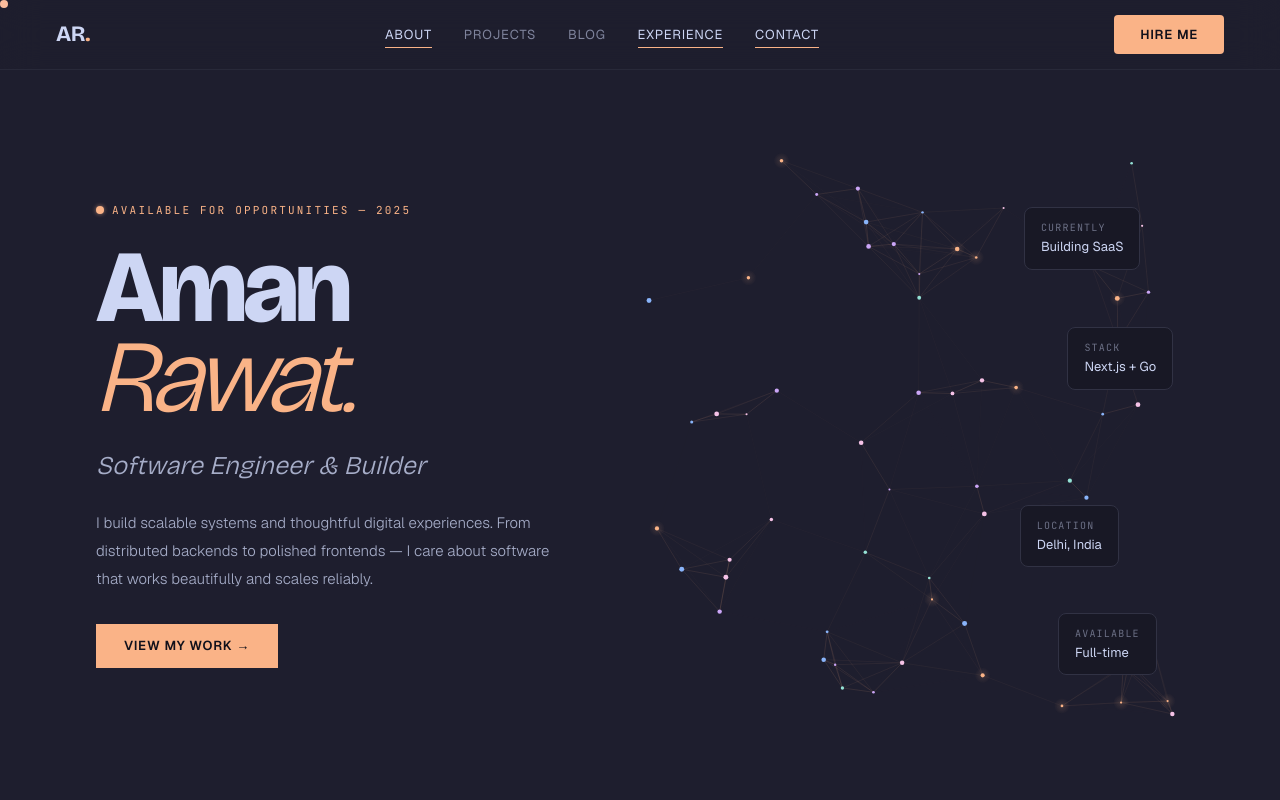
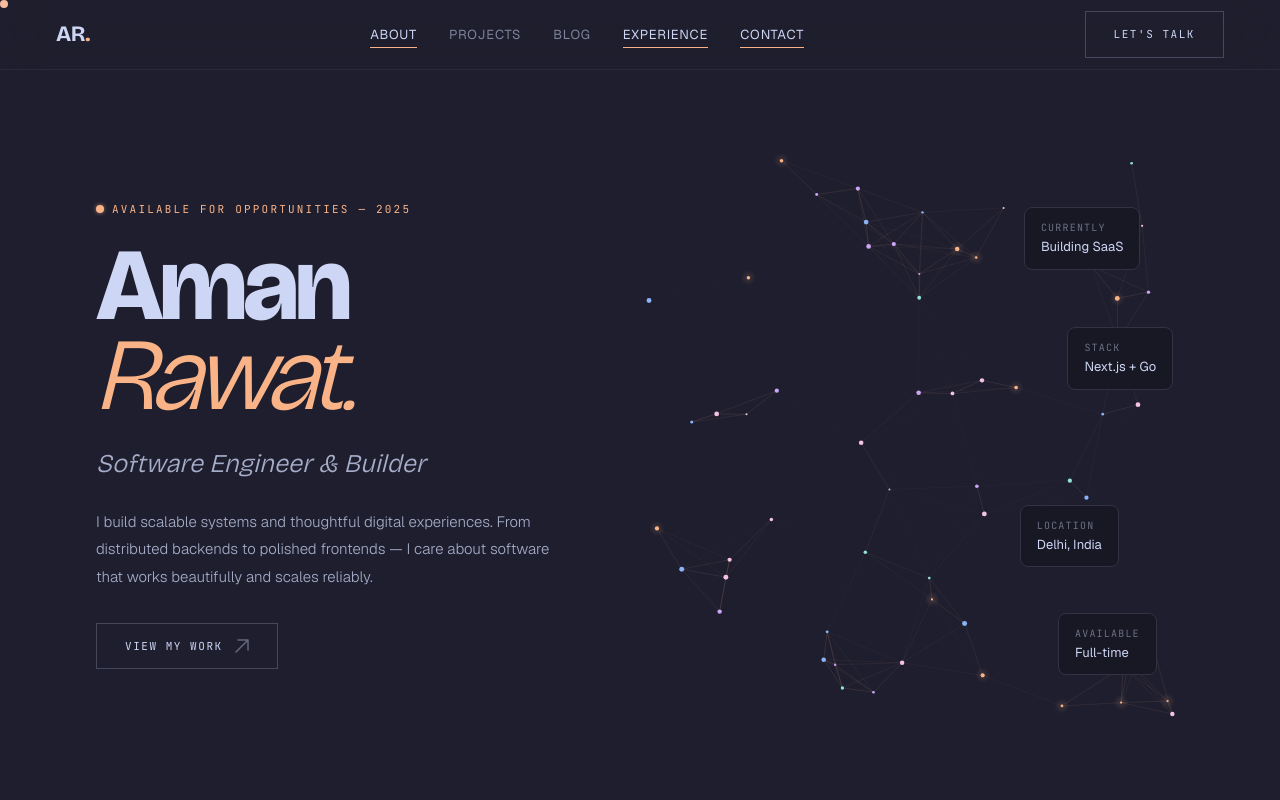
Before and after one commit to amvn-rwt/amanrwt.com, a Next.js app: page / in a window 1280 px wide. Shown: the top 800 px of the page. Built offline with nearby package versions, Linux system fonts and the light colour scheme.

Commit message:
Add ScrambleButton component and replace links in Navbar and Home with ScrambleButton for improved interactivity

```diff
--- a/app/page.tsx
+++ b/app/page.tsx
@@ -6,6 +6,7 @@ import { motion } from "framer-motion";
 import { Marquee } from "@/components/Marquee";
 import { TerminalWidget } from "@/components/TerminalWidget";
 import { ScrollReveal } from "@/components/ScrollReveal";
+import { ScrambleButton } from "@/components/ScrambleButton";
 import { ArrowUpRight } from "lucide-react";
 
 const HeroCanvas = dynamic(() => import("@/components/HeroCanvas").then((m) => m.HeroCanvas), {
@@ -125,12 +126,7 @@ export default function Home() {
               transition={{ duration: 0.6, delay: 0.7, ease }}
               className="flex items-center gap-5 mt-2"
             >
-              <Link
-                href="/projects"
-                className="inline-block font-body text-[13px] font-semibold uppercase tracking-[0.06em] px-7 py-3 bg-peach text-crust transition-shadow duration-300 hover:shadow-[0_0_30px_rgba(250,179,135,0.4)]"
-              >
-                View my work →
-              </Link>
+              <ScrambleButton href="/projects" text="View my work" />
             </motion.div>
           </div>
 
--- a/components/Navbar.tsx
+++ b/components/Navbar.tsx
@@ -4,6 +4,7 @@ import Link from "next/link";
 import { usePathname } from "next/navigation";
 import { useState } from "react";
 import { Menu, X } from "lucide-react";
+import { ScrambleButton } from "@/components/ScrambleButton";
 
 const links = [
   { href: "/#about", label: "About" },
@@ -44,12 +45,7 @@ export function Navbar() {
         </div>
 
         <div className="hidden md:block">
-          <a
-            href="mailto:aman@amanrwt.com"
-            className="inline-block font-body text-[13px] font-semibold uppercase tracking-[0.06em] px-[26px] py-[10px] bg-peach text-crust rounded-sm transition-shadow duration-300 hover:shadow-[0_0_30px_rgba(250,179,135,0.4)]"
-          >
-            Hire me
-          </a>
+          <ScrambleButton href="mailto:aman@amanrwt.com" text="Let's talk" external showArrow={false} />
         </div>
 
         <button
@@ -78,9 +74,9 @@ export function Navbar() {
           ))}
           <a
             href="mailto:aman@amanrwt.com"
-            className="mt-4 inline-block font-body text-[13px] font-semibold uppercase tracking-[0.06em] px-[26px] py-[10px] bg-peach text-crust"
+            className="mt-4 inline-block font-mono text-[11px] uppercase tracking-[0.14em] px-7 py-3.5 border border-peach text-peach"
           >
-            Hire me
+            Let's talk
           </a>
         </div>
       )}
--- /dev/null
+++ b/components/ScrambleButton.tsx
@@ -0,0 +1,124 @@
+"use client";
+
+import Link from "next/link";
+import { useState, useRef, useCallback, useEffect } from "react";
+
+const chars = "ABCDEFGHIJKLMNOPQRSTUVWXYZ0123456789@#$%&";
+
+interface ScrambleButtonProps {
+  href: string;
+  text: string;
+  external?: boolean;
+  showArrow?: boolean;
+}
+
+export function ScrambleButton({ href, text, external, showArrow = true }: ScrambleButtonProps) {
+  const [displayText, setDisplayText] = useState(text);
+  const [hovered, setHovered] = useState(false);
+  const intervalRef = useRef<ReturnType<typeof setInterval> | null>(null);
+  const iterationRef = useRef(0);
+
+  const scramble = useCallback(() => {
+    iterationRef.current = 0;
+    if (intervalRef.current) clearInterval(intervalRef.current);
+
+    intervalRef.current = setInterval(() => {
+      setDisplayText(
+        text
+          .split("")
+          .map((char, i) => {
+            if (char === " ") return " ";
+            if (i < iterationRef.current) return text[i];
+            return chars[Math.floor(Math.random() * chars.length)];
+          })
+          .join("")
+      );
+      iterationRef.current += 1 / 2;
+      if (iterationRef.current >= text.length) {
+        if (intervalRef.current) clearInterval(intervalRef.current);
+        setDisplayText(text);
+      }
+    }, 35);
+  }, [text]);
+
+  const onEnter = () => {
+    setHovered(true);
+    scramble();
+  };
+
+  const onLeave = () => {
+    setHovered(false);
+    if (intervalRef.current) clearInterval(intervalRef.current);
+    setDisplayText(text);
+  };
+
+  useEffect(() => () => {
+    if (intervalRef.current) clearInterval(intervalRef.current);
+  }, []);
+
+  const className = [
+    "group relative inline-flex items-center gap-3",
+    "font-mono text-[11px] uppercase tracking-[0.14em]",
+    "px-7 py-3.5",
+    "text-text border border-surface1",
+    "transition-colors duration-500",
+    "hover:border-peach hover:text-peach",
+  ].join(" ");
+
+  const inner = (
+    <>
+      <span className="relative z-10 flex items-center gap-3">
+        <span
+          className="transition-opacity duration-300"
+          style={{ fontVariantNumeric: "tabular-nums" }}
+        >
+          {displayText}
+        </span>
+        {showArrow && (
+          <svg
+            width="14"
+            height="14"
+            viewBox="0 0 14 14"
+            fill="none"
+            className="transition-all duration-500"
+            style={{
+              transform: hovered ? "translate(2px, -2px)" : "translate(0, 0)",
+              opacity: hovered ? 1 : 0.4,
+            }}
+          >
+            <path
+              d="M1 13L13 1M13 1H3M13 1V11"
+              stroke="currentColor"
+              strokeWidth="1.5"
+              strokeLinecap="round"
+              strokeLinejoin="round"
+            />
+          </svg>
+        )}
+      </span>
+
+      {/* bottom accent line */}
+      <span
+        className="absolute bottom-0 left-0 h-px bg-peach transition-all duration-700"
+        style={{
+          width: hovered ? "100%" : "0%",
+          transitionTimingFunction: "cubic-bezier(0.23, 1, 0.32, 1)",
+        }}
+      />
+    </>
+  );
+
+  if (external) {
+    return (
+      <a href={href} className={className} onMouseEnter={onEnter} onMouseLeave={onLeave}>
+        {inner}
+      </a>
+    );
+  }
+
+  return (
+    <Link href={href} className={className} onMouseEnter={onEnter} onMouseLeave={onLeave}>
+      {inner}
+    </Link>
+  );
+}
```
